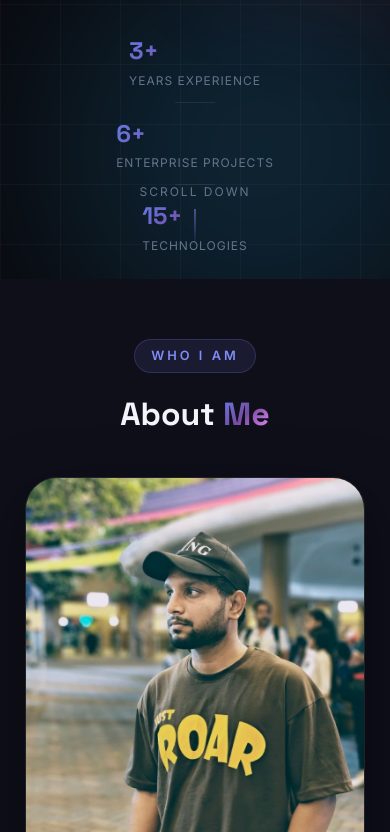
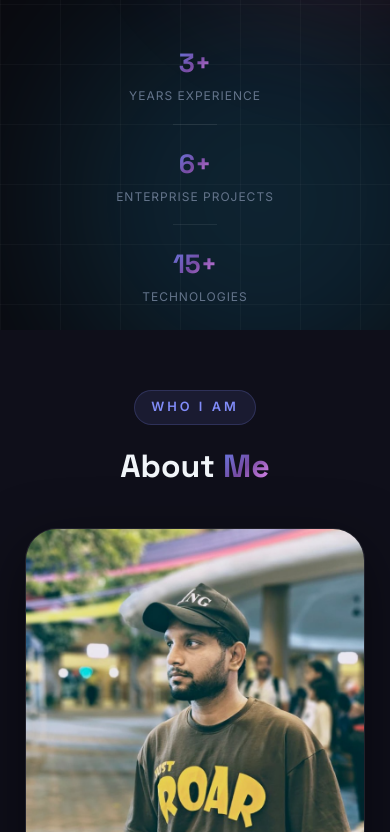
Before and after one commit to Tamizh-32/my-portfolio, a plain HTML site: page index.html in a window 390 px wide. Shown: the part 956-1788 px from the top of the page. Drawn offline with nearby package versions, Linux system fonts and the light colour scheme; animation ran at ten frames a second.

Commit message:
style: center hero stats numbers and labels on mobile, hide overlapping scroll indicator

```diff
--- a/style.css
+++ b/style.css
@@ -1716,6 +1716,7 @@ header.scrolled {
     .hero-cta { justify-content: center; }
     .hero-socials { justify-content: center; }
     .hero-stats { justify-content: center; }
+    .stat-item { text-align: center; }
     .hero-badge { align-self: center; }
 
     .about-grid { grid-template-columns: 1fr; }
@@ -1812,6 +1813,8 @@ header.scrolled {
 
     .section-header { margin-bottom: 36px; }
 
+    .scroll-indicator { display: none; }
+
     .hero-stats { gap: 16px; flex-wrap: wrap; }
     .stat-number { font-size: 1.5rem; }
 
@@ -1936,10 +1939,34 @@ header.scrolled {
 
     .hero-stats {
         flex-direction: column;
-        gap: 12px;
+        gap: 16px;
         align-items: center;
-    }
-    .stat-divider { width: 40px; height: 1px; }
+        justify-content: center;
+        width: 100%;
+        margin-top: 10px;
+    }
+    .stat-item {
+        text-align: center;
+        display: flex;
+        flex-direction: column;
+        align-items: center;
+        justify-content: center;
+        width: 100%;
+    }
+    .stat-number {
+        text-align: center;
+        font-size: 1.65rem;
+    }
+    .stat-label {
+        text-align: center;
+        margin-top: 2px;
+    }
+    .stat-divider {
+        width: 44px;
+        height: 1px;
+        background: var(--border-color);
+        margin: 2px auto;
+    }
 
     .about-tabs { flex-direction: column; }
     .tab-item { padding: 10px 12px; font-size: 0.88rem; }
```
